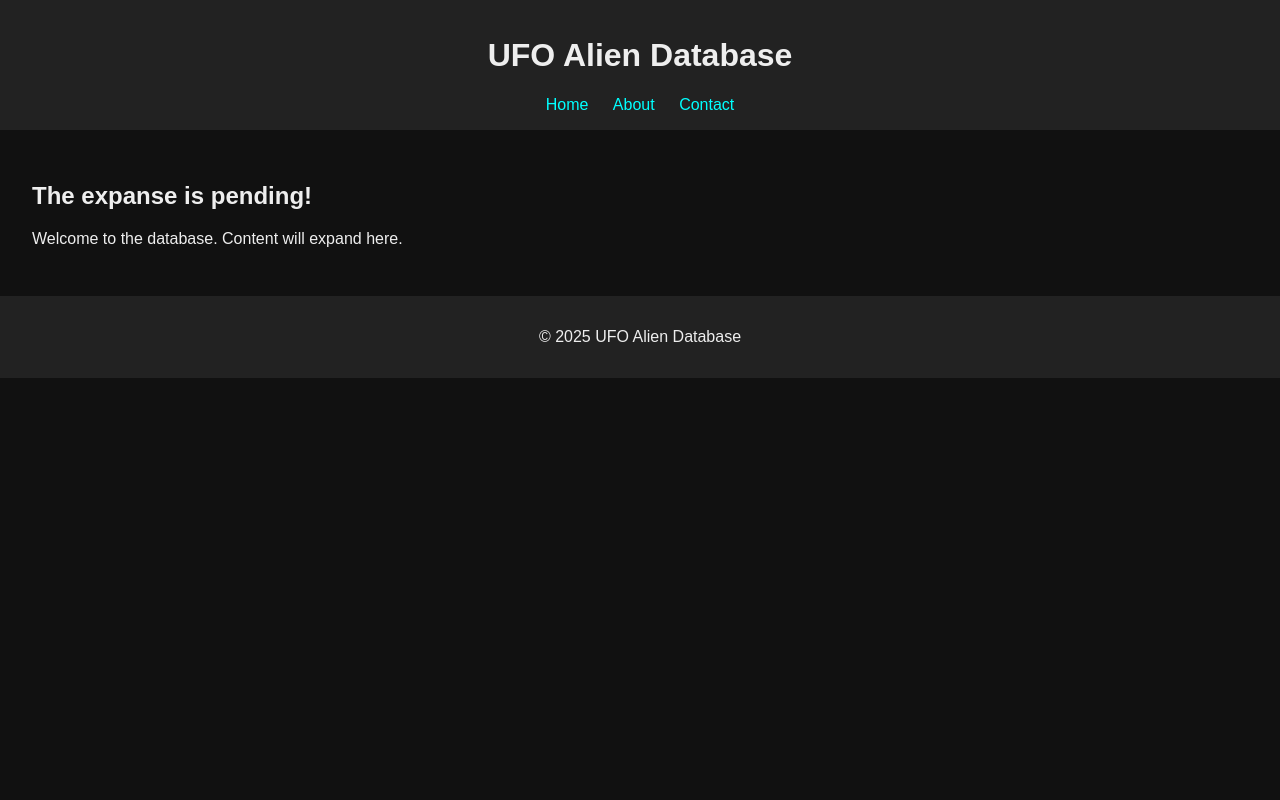
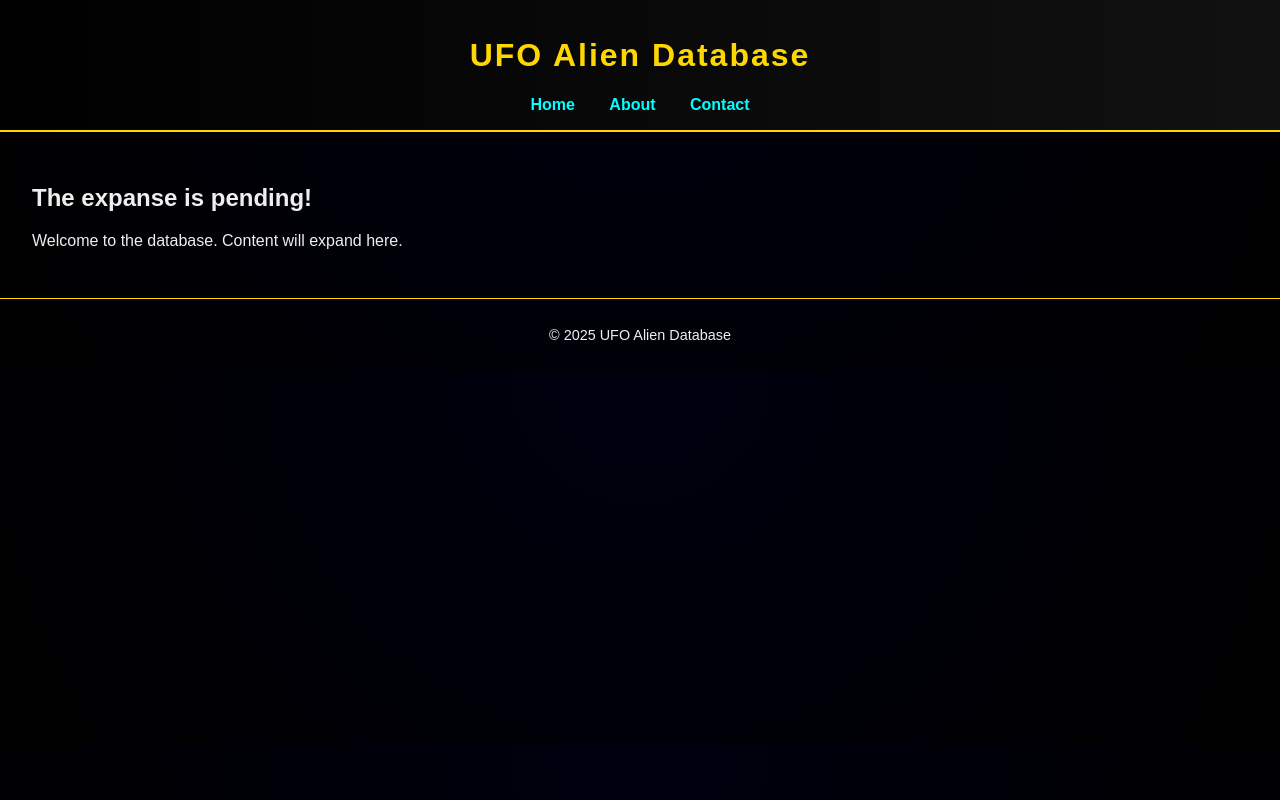
Before and after one commit to ufoaliendatabase/ufoaliendatabase.github.io, a plain HTML site: page index.html in a window 1280 px wide. Drawn offline with Linux system fonts and the light colour scheme; files that its build step writes are made by us from their sources.

Commit message:
Update style.css

```diff
--- a/style.css
+++ b/style.css
@@ -1,23 +1,42 @@
 body {
-  font-family: Arial, sans-serif;
+  font-family: 'Arial', sans-serif;
   margin: 0;
-  padding: 0;
-  background: #111;
+  background: radial-gradient(circle at top, #000010, #000000);
   color: #eee;
 }
 
-header, footer {
-  background: #222;
+header {
+  background: linear-gradient(to right, #000000, #111111);
+  border-bottom: 2px solid #FFD700;
   padding: 1em;
   text-align: center;
 }
 
+h1 {
+  font-family: 'Orbitron', sans-serif;
+  color: #FFD700;
+  letter-spacing: 2px;
+}
+
 nav a {
-  color: #0ff;
-  margin: 0 10px;
+  color: #00FFFF;
+  margin: 0 15px;
   text-decoration: none;
+  font-weight: bold;
+}
+
+nav a:hover {
+  color: #FFD700;
+  text-shadow: 0 0 10px #FFD700;
 }
 
 main {
   padding: 2em;
 }
+
+footer {
+  text-align: center;
+  padding: 1em;
+  border-top: 1px solid #FFD700;
+  font-size: 0.9em;
+}
```
